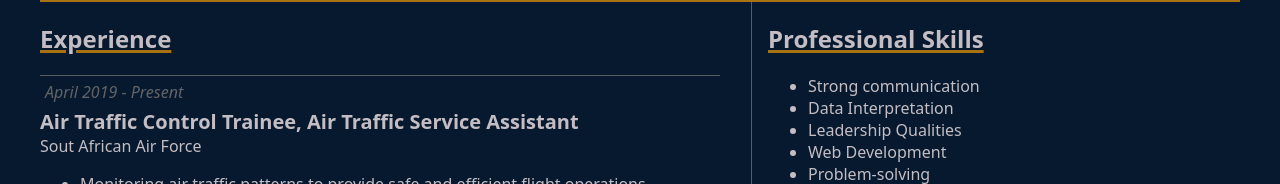
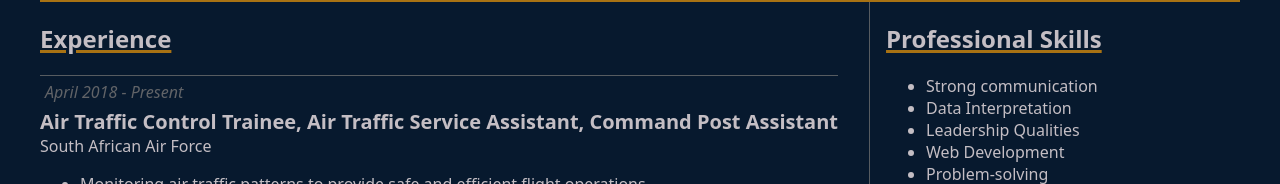
Before and after one commit to RainDrops88/EMMMAT25501_PTO2505_A_Emmanuel-Mathonsi_CDV05, a React (Vite) app: page /about in a window 1280 px wide. Shown: the part 616-800 px from the top of the page. Built offline with nearby package versions, Linux system fonts and the light colour scheme.

Commit message:
adding post

```diff
--- a/src/components/About.jsx
+++ b/src/components/About.jsx
@@ -33,9 +33,9 @@
                 <section id="work-experience">
                     <h2>Experience</h2>
                     <div className="experience">
-                        <p className="duration">April 2019 - Present</p>
-                        <h3 className="post">Air Traffic Control Trainee, Air Traffic Service Assistant</h3>
-                        <p className="company">Sout African Air Force</p>
+                        <p className="duration">April 2018 - Present</p>
+                        <h3 className="post">Air Traffic Control Trainee, Air Traffic Service Assistant, Command Post Assistant</h3>
+                        <p className="company">South African Air Force</p>
                         <ul className="responsibilities">
                             <li>Monitoring air traffic patterns to provide safe and efficient flight operations.</li>
                             <li>Coordinate with pilots and ground staff to relay critical information for operational efficiency.</li>
```
